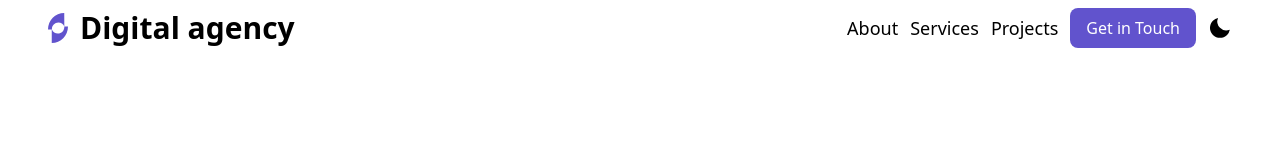
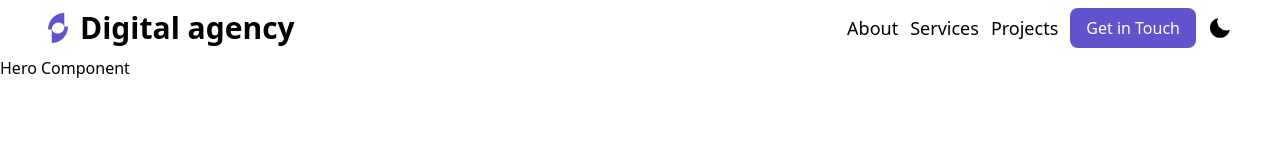
Before and after one commit to wacho91/digital-agency, a React (Vite) app: page / in a window 1280 px wide. Shown: the top 160 px of the page. Built offline with nearby package versions, Linux system fonts and the light colour scheme.

Commit message:
Hero component

```diff
--- a/src/App.jsx
+++ b/src/App.jsx
@@ -4,6 +4,7 @@ import AOS from "aos";
 import "aos/dist/aos.css";
 
 import Navbar from "./Component/Navbar/Navbar";
+import Hero from "./Component/Hero/Hero";
 
 function App() {
 
@@ -20,6 +21,7 @@ function App() {
   return (
     <div className="bg-white dark:bg-black dark:text-white text-black overflow-x-hidden">
         <Navbar />
+        <Hero />
     </div>
   )
 }
--- /dev/null
+++ b/src/Component/Hero/Hero.jsx
@@ -0,0 +1,11 @@
+
+
+const Hero = () => {
+  return (
+    <div>
+        Hero Component
+    </div>
+  )
+}
+
+export default Hero
```
